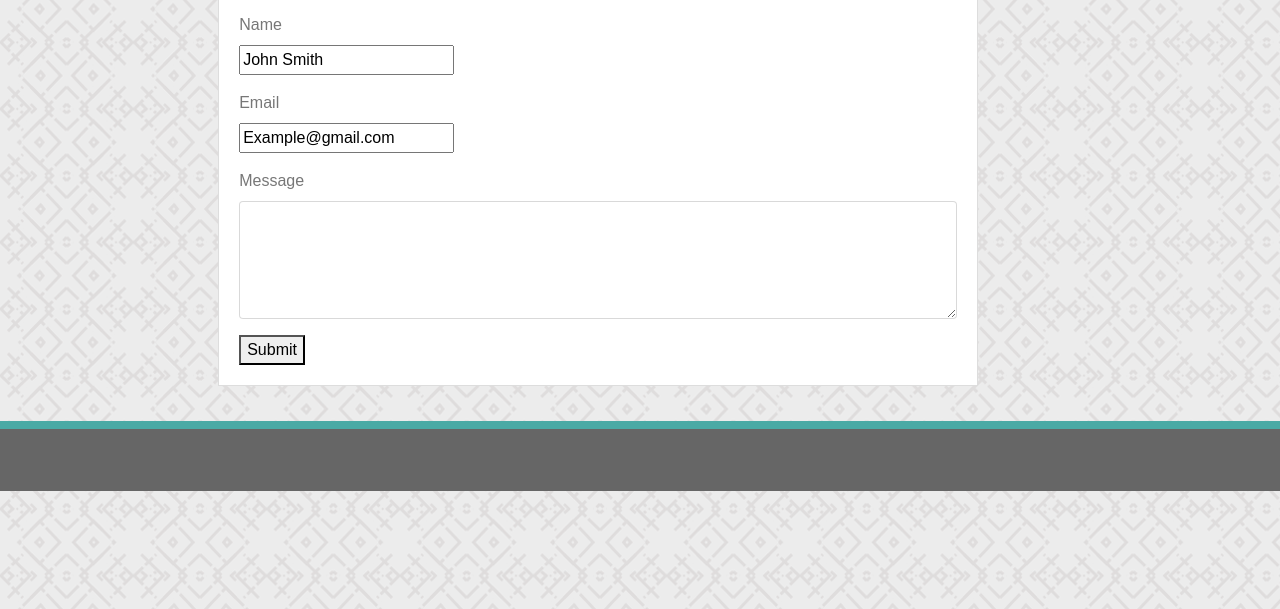
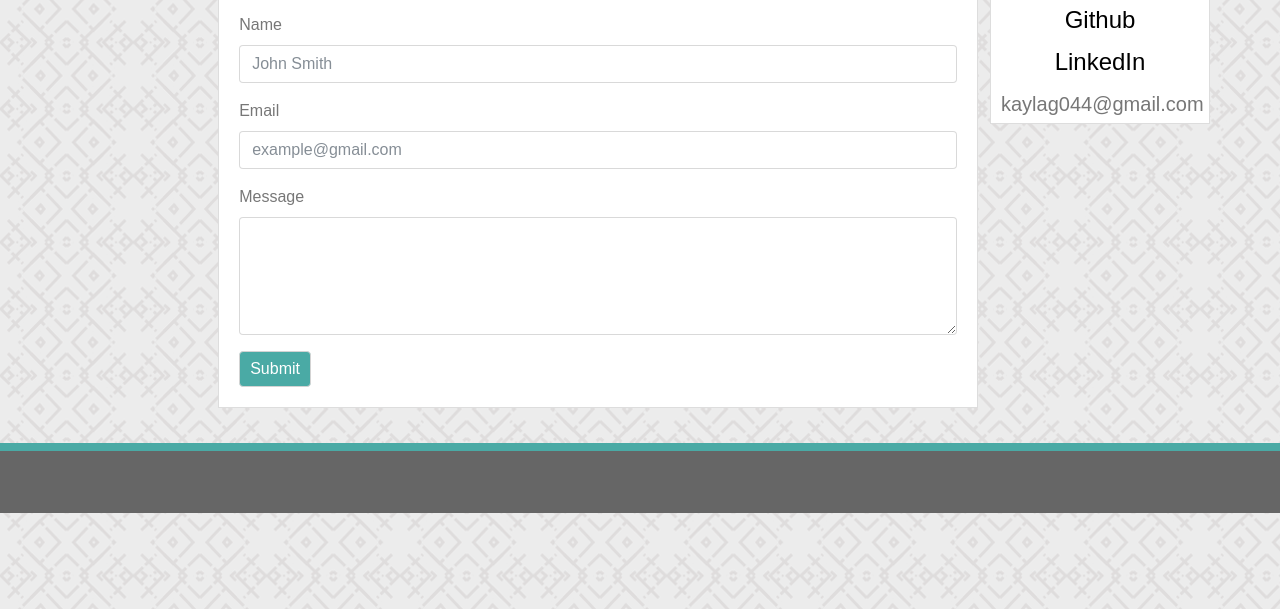
Before and after one commit to kayla8693/Responsive-Portfolio1, a plain HTML site: page contact.html in a window 1280 px wide. Shown: the part 191-800 px from the top of the page. Drawn offline with nearby package versions, Linux system fonts and the light colour scheme.

Commit message:
added my repositories to portfolio, online info, updated readme

```diff
--- a/assets/css/style.css
+++ b/assets/css/style.css
@@ -12,20 +12,54 @@ body {
     font-size: 36px;
     font-family: 'Georgia', Times, 'Times New Roman', serif;
     padding: 10px;
-    margin-left: 120px;
+    margin-left: 195px;
 }
 
 #pages {
     margin-left: 295px;
 }
 
+#submit {
+    background-color: #4aaaa5;
+    color: white;
+    border: solid .5px lightgray;
+    padding: 5px 10px;
+}
+
 #about {
-    margin: 25px 13% 35px 13%;
+    margin: 25px auto 35px 13%;
     padding: 20px;
     background: #ffffff;
     border-style: solid;
     border-color: #dddddd;
     border-width: 1px;
+}
+
+.online {
+    margin-top: 25px;
+    padding: 10px;
+    width: 220px;
+    background: #ffffff;
+    border-style: solid;
+    border-color: #dddddd;
+    border-width: 1px;
+    height: 200px;
+    line-height: 42px;
+    font-size: 24px;
+    text-align: center;
+
+}
+
+.social {
+    color: black;
+}
+
+.social:hover {
+    color: #4aaaa5;
+}
+
+#email {
+    font-size: 20px;
 }
 
 #me {
@@ -57,6 +91,10 @@ body {
     padding-top: 3px;
 }
 
+.image-text:hover {
+    color: black;
+}
+
 footer {
     height: 70px;
     background: #666666;
--- a/contact.html
+++ b/contact.html
@@ -1,25 +1,35 @@
 <!DOCTYPE html>
 <html lang="en">
+
 <head>
   <meta charset="UTF-8">
   <meta name="viewport" content="width=device-width, initial-scale=1.0">
   <meta http-equiv="X-UA-Compatible" content="ie=edge">
   <title>Contact</title>
 
-    <link rel="stylesheet" href="https://stackpath.bootstrapcdn.com/bootstrap/4.4.1/css/bootstrap.min.css" integrity="sha384-Vkoo8x4CGsO3+Hhxv8T/Q5PaXtkKtu6ug5TOeNV6gBiFeWPGFN9MuhOf23Q9Ifjh" crossorigin="anonymous">
-    <link rel="stylesheet" href="https://maxcdn.bootstrapcdn.com/bootstrap/4.0.0-beta/css/bootstrap.min.css" integrity="sha384-/Y6pD6FV/Vv2HJnA6t+vslU6fwYXjCFtcEpHbNJ0lyAFsXTsjBbfaDjzALeQsN6M" crossorigin="anonymous">
-    <script src="https://code.jquery.com/jquery-3.2.1.slim.min.js" integrity="sha384-KJ3o2DKtIkvYIK3UENzmM7KCkRr/rE9/Qpg6aAZGJwFDMVNA/GpGFF93hXpG5KkN" crossorigin="anonymous"></script>
-    <script src="https://maxcdn.bootstrapcdn.com/bootstrap/4.0.0-beta/js/bootstrap.min.js" integrity="sha384-h0AbiXch4ZDo7tp9hKZ4TsHbi047NrKGLO3SEJAg45jXxnGIfYzk4Si90RDIqNm1" crossorigin="anonymous"></script>
-    <script src="https://cdnjs.cloudflare.com/ajax/libs/popper.js/1.11.0/umd/popper.min.js" integrity="sha384-b/U6ypiBEHpOf/4+1nzFpr53nxSS+GLCkfwBdFNTxtclqqenISfwAzpKaMNFNmj4" crossorigin="anonymous"></script>
+  <link rel="stylesheet" href="https://stackpath.bootstrapcdn.com/bootstrap/4.4.1/css/bootstrap.min.css"
+    integrity="sha384-Vkoo8x4CGsO3+Hhxv8T/Q5PaXtkKtu6ug5TOeNV6gBiFeWPGFN9MuhOf23Q9Ifjh" crossorigin="anonymous">
+  <link rel="stylesheet" href="https://maxcdn.bootstrapcdn.com/bootstrap/4.0.0-beta/css/bootstrap.min.css"
+    integrity="sha384-/Y6pD6FV/Vv2HJnA6t+vslU6fwYXjCFtcEpHbNJ0lyAFsXTsjBbfaDjzALeQsN6M" crossorigin="anonymous">
+  <script src="https://code.jquery.com/jquery-3.2.1.slim.min.js"
+    integrity="sha384-KJ3o2DKtIkvYIK3UENzmM7KCkRr/rE9/Qpg6aAZGJwFDMVNA/GpGFF93hXpG5KkN"
+    crossorigin="anonymous"></script>
+  <script src="https://maxcdn.bootstrapcdn.com/bootstrap/4.0.0-beta/js/bootstrap.min.js"
+    integrity="sha384-h0AbiXch4ZDo7tp9hKZ4TsHbi047NrKGLO3SEJAg45jXxnGIfYzk4Si90RDIqNm1"
+    crossorigin="anonymous"></script>
+  <script src="https://cdnjs.cloudflare.com/ajax/libs/popper.js/1.11.0/umd/popper.min.js"
+    integrity="sha384-b/U6ypiBEHpOf/4+1nzFpr53nxSS+GLCkfwBdFNTxtclqqenISfwAzpKaMNFNmj4"
+    crossorigin="anonymous"></script>
   <link rel="stylesheet" href="assets/css/style.css">
 
 </head>
+
 <body>
-  <div class="container">
 
   <nav class="navbar navbar-expand-lg navbar-dark bg-dark">
     <a class="navbar-brand name" href="#">Kayla Gordon</a>
-        <button class="navbar-toggler" type="button" data-toggle="collapse" data-target="#navbarText" aria-controls="navbarText" aria-expanded="false" aria-label="Toggle navigation">
+    <button class="navbar-toggler" type="button" data-toggle="collapse" data-target="#navbarText"
+      aria-controls="navbarText" aria-expanded="false" aria-label="Toggle navigation">
       <span class="navbar-toggler-icon"></span>
       <span class="sr-only">Toggle navigation</span>
       <span class="icon-bar"></span>
@@ -44,6 +54,8 @@
     </div>
   </nav>
 
+  <div class="container">
+
     <div class="row">
       <div class="col-sm-8" id="about">
         <h2>Contact</h2>
@@ -58,8 +70,7 @@
 
         <div class="row">
           <div class="col-md-12">
-                <input type="text"
-                value="John Smith"/>
+            <input class="form-control" type="text" placeholder="John Smith" />
           </div>
         </div>
 
@@ -72,8 +83,7 @@
 
           <div class="row">
             <div class="col-md-12">
-                <input type="text"
-                value="Example@gmail.com"/>
+              <input class="form-control" type="text" placeholder="example@gmail.com" />
             </div>
           </div>
         </p>
@@ -89,18 +99,33 @@
 
         <div class="row">
           <div class="col-md-12">
-            <button>Submit</button>
+            <button class="rounded" id="submit">Submit</button>
           </div>
         </div>
+      </div>
+
+      <div class="online">
+        <h3>Online</h3>
+        <hr>
+        <a class="social" id="github" href="https://github.com/kayla8693" target="blank">Github</a>
+        <br>
+        <a class="social" id="linkedIn" href="https://www.linkedin.com/in/kayla-gordon-39088499/"
+          target="blank">LinkedIn</a>
+        <br>
+        <p id="email">kaylag044@gmail.com</p>
       </div>
 
     </div>
 
   </div>
 
+
+
+
   <div class="sticky-bottom">
     <footer class="footer"></footer>
   </div>
 
 </body>
+
 </html>
```
Also changed, not shown: index.html (+35 -12 lines), portfolio.html (+31 -18 lines), README.md, assets/images/airpods.png (deleted), assets/images/classroom.jpg (added), assets/images/controller.jpg (deleted), assets/images/iphone.jpg (deleted), assets/images/lights.jpg (deleted), assets/images/panda.jpg (deleted), assets/images/password.jpg (added), assets/images/planner.png (added), assets/images/quiz.jpg (added), assets/images/weather.jpg (added). Lines whose indentation alone changed are shown as unchanged.
